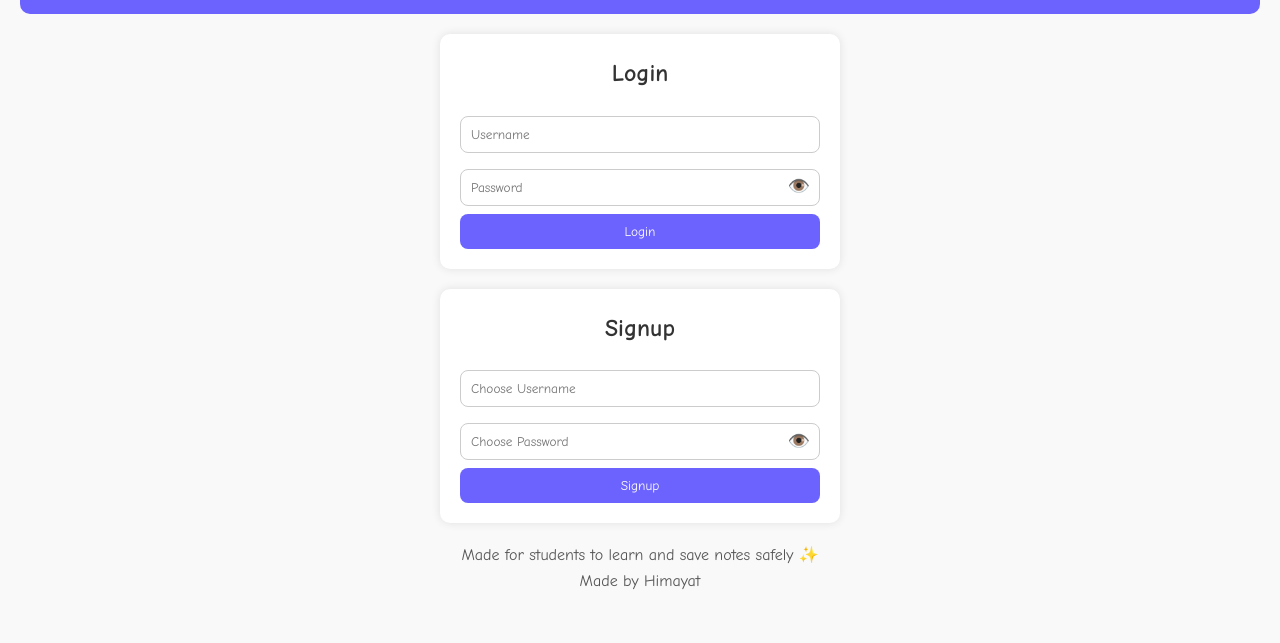
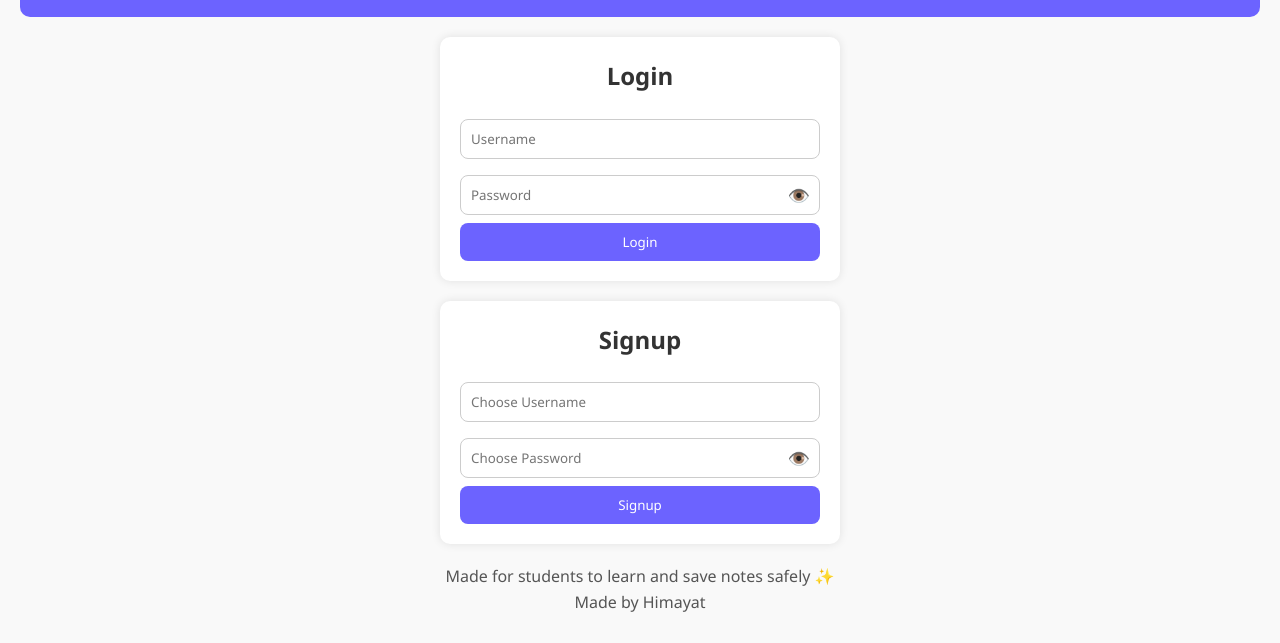
Before and after one commit to HIMAYAT08/STUDENT-NOTES, a plain HTML site: page index.html in a window 1280 px wide. Shown: the part 157-800 px from the top of the page. Drawn offline with Linux system fonts and the light colour scheme.

Commit message:
Add files via upload

```diff
--- a/style.css
+++ b/style.css
@@ -4,7 +4,7 @@
   margin: 0;
   padding: 0;
   box-sizing: border-box;
-  font-family: "Comic Sans MS", cursive, sans-serif;
+  font-family: "Segoe UI", Roboto, "Helvetica Neue", Arial, sans-serif;
 }
 
 /* Body */
```
